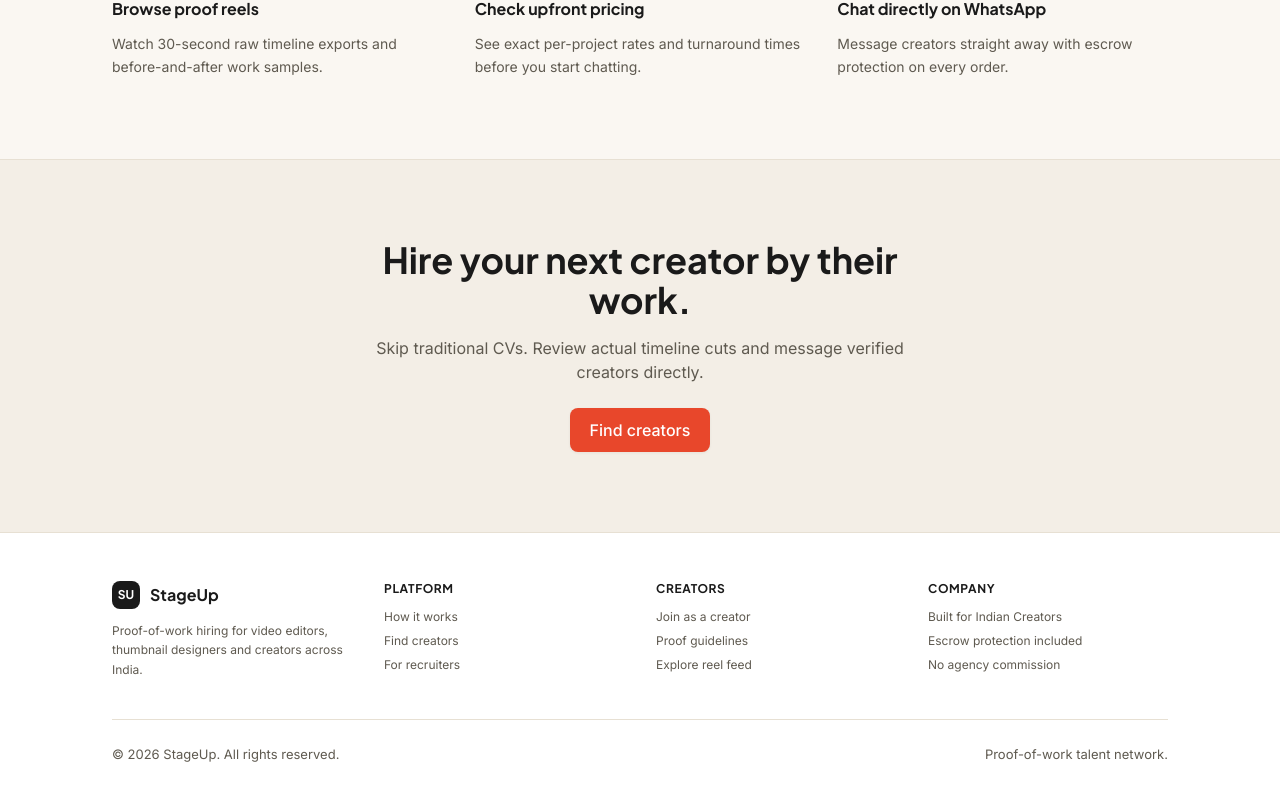
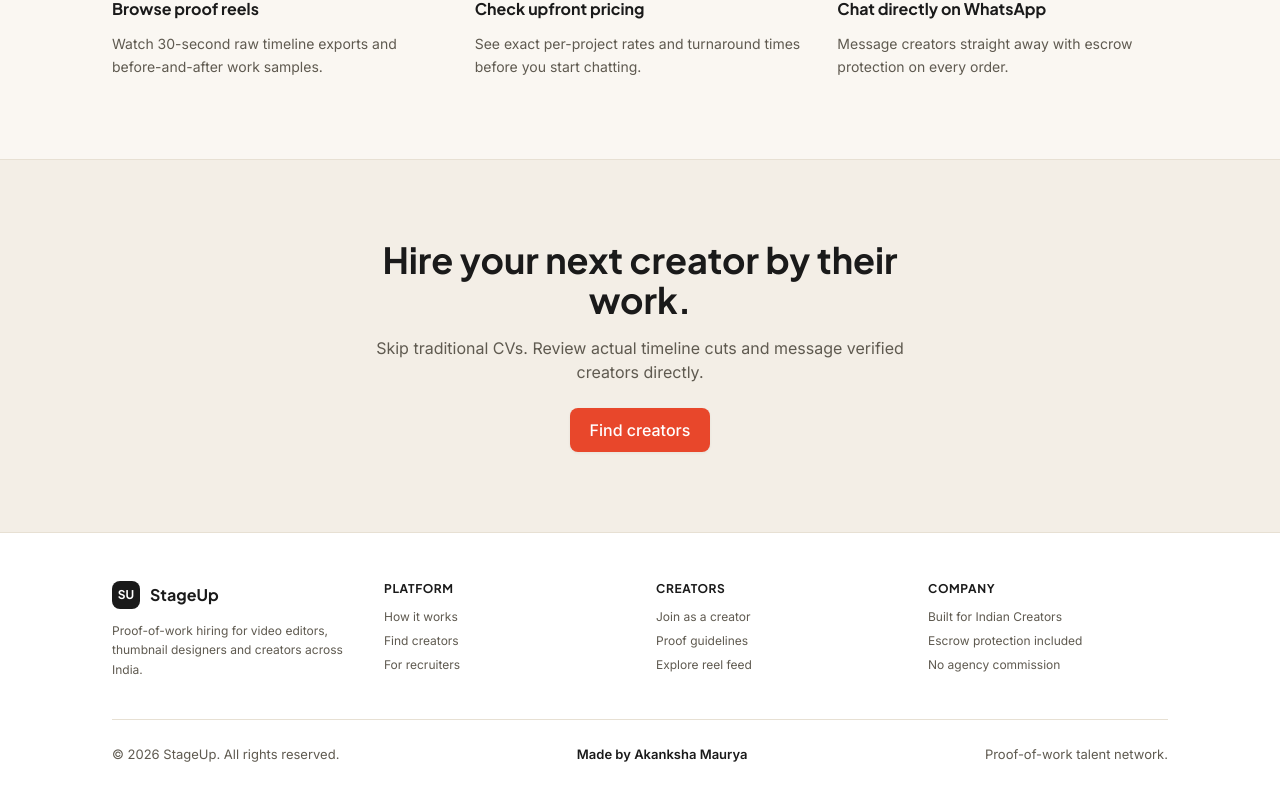
Before and after one commit to akankshama97/stage_up, a React (Vite) app in the folder frontend/: page / in a window 1280 px wide. Shown: the part 1639-2440 px from the top of the page. Built offline with nearby package versions, Linux system fonts and the light colour scheme; no server answers.

Commit message:
Footer: Add 'Made by Akanksha Maurya' to bottom

```diff
--- a/frontend/src/components/AuthPage.jsx
+++ b/frontend/src/components/AuthPage.jsx
@@ -790,9 +790,12 @@ export default function AuthPage({
       </main>
 
       {/* Footer */}
-      <footer className="w-full border-t border-[#E7E0D3]/80 bg-white/60 backdrop-blur-xs py-3.5 text-center px-4">
+      <footer className="w-full border-t border-[#E7E0D3]/80 bg-white/60 backdrop-blur-xs py-3.5 text-center px-4 space-y-1">
         <p className="text-xs text-[#5F5A50]">
           StageUp &bull; Direct Creator-to-Brand Marketplace India &bull; 100% Escrow Protection
+        </p>
+        <p className="text-[11px] font-semibold text-[#1A1A1A]">
+          Made by Akanksha Maurya
         </p>
       </footer>
 
--- a/frontend/src/components/SplashScreen.jsx
+++ b/frontend/src/components/SplashScreen.jsx
@@ -533,6 +533,7 @@ export default function SplashScreen({
 
           <div className="pt-6 border-t border-border flex flex-col sm:flex-row items-center justify-between gap-3 text-[13px] text-text-muted">
             <p>© 2026 StageUp. All rights reserved.</p>
+            <p className="font-semibold text-text">Made by Akanksha Maurya</p>
             <p>Proof-of-work talent network.</p>
           </div>
         </Container>
```
